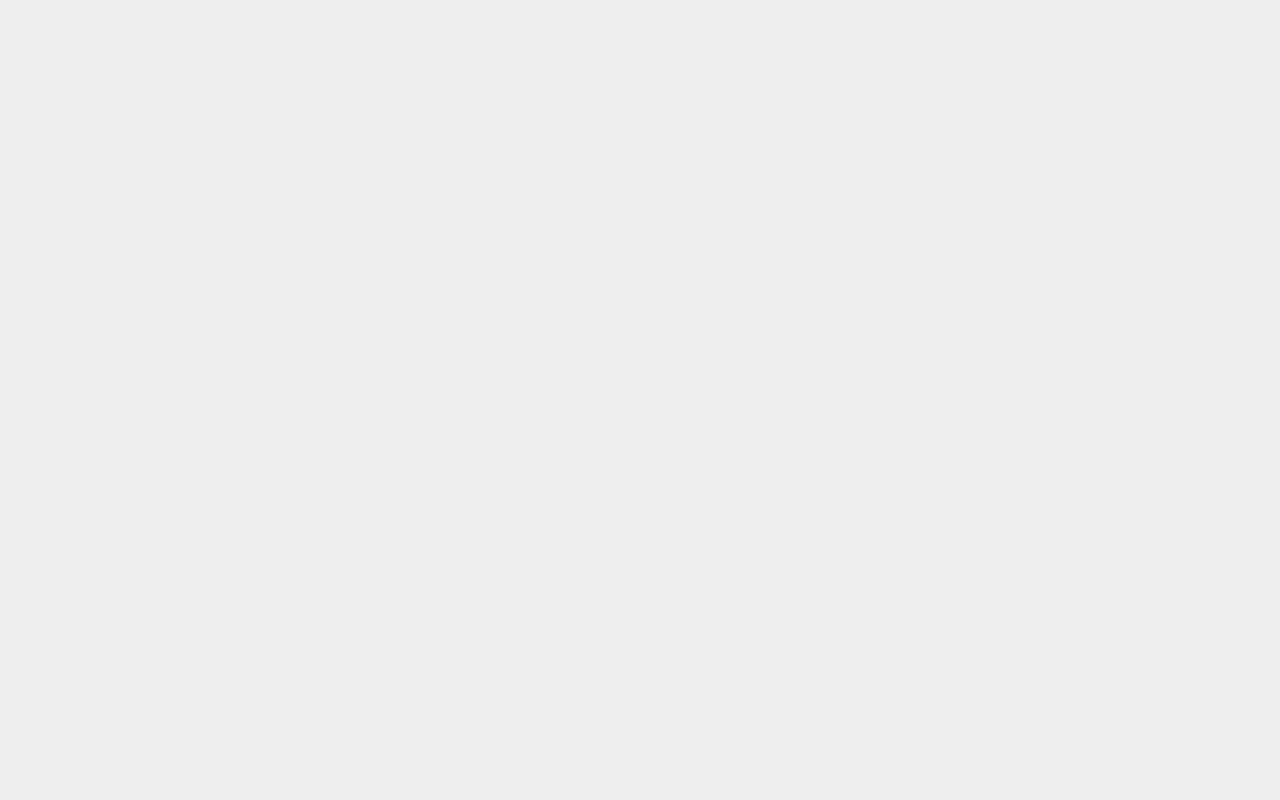
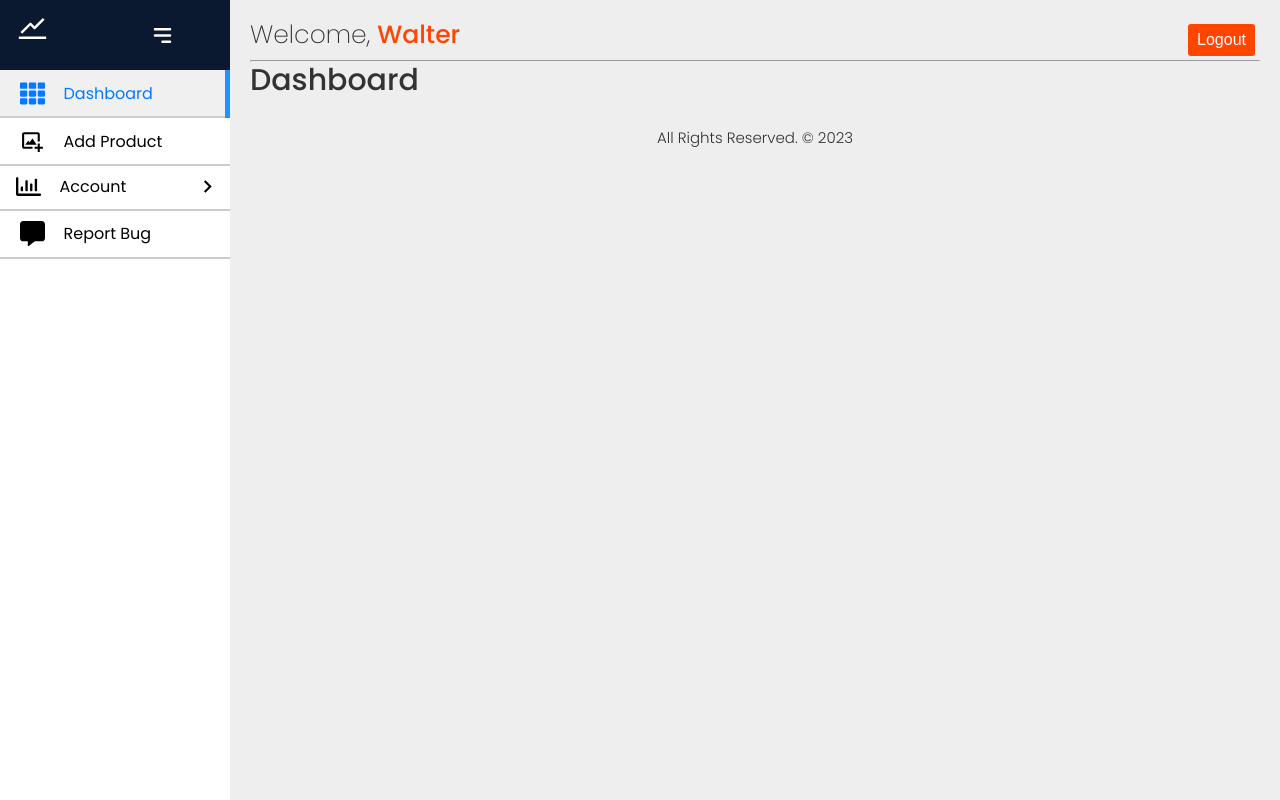
Before and after one commit to WalterIt/inventory, a React (Create React App) app in the folder frontend/: page /dashboard in a window 1280 px wide. Before the commit this address had no page. Built offline with nearby package versions, Linux system fonts and the light colour scheme.

Commit message:
15 Created Header, Footer and Layout Component JSX, Dashboard Initial Setup, Get The Sidebar Code, Created Sidebar Component

```diff
--- a/frontend/src/App.js
+++ b/frontend/src/App.js
@@ -1,8 +1,11 @@
 import { BrowserRouter, Route, Routes } from "react-router-dom";
+import Layout from "./components/layout/Layout";
+import Sidebar from "./components/sidebar/Sidebar";
 import ForgotPassword from "./pages/auth/ForgotPassword";
 import Login from "./pages/auth/Login";
 import Register from "./pages/auth/Register";
 import ResetPassword from "./pages/auth/ResetPassword";
+import Dashboard from "./pages/dashboard/Dashboard";
 import Home from "./pages/Home/Home";
 
 function App() {
@@ -14,6 +17,16 @@
         <Route path="/register" element={<Register />} />
         <Route path="/forgot-password" element={<ForgotPassword />} />
         <Route path="/reset-password/:resetToken" element={<ResetPassword />} />
+        <Route
+          path="/dashboard"
+          element={
+            <Sidebar>
+              <Layout>
+                <Dashboard />
+              </Layout>
+            </Sidebar>
+          }
+        />
       </Routes>
     </BrowserRouter>
   );
--- /dev/null
+++ b/frontend/src/components/footer/Footer.js
@@ -0,0 +1,7 @@
+export default function Footer() {
+  return (
+    <div className="--flex-center --py2">
+      <p>All Rights Reserved. &copy; {new Date().getFullYear()}</p>
+    </div>
+  );
+}
--- /dev/null
+++ b/frontend/src/components/header/Header.js
@@ -0,0 +1,14 @@
+export default function Header() {
+  return (
+    <div className="--pad header">
+      <div className="--flex-between">
+        <h3>
+          <span className="--fw-thin">Welcome, </span>
+          <span className="--color-danger">Walter</span>
+        </h3>
+        <button className="--btn --btn-danger">Logout</button>
+      </div>
+      <hr />
+    </div>
+  );
+}
--- /dev/null
+++ b/frontend/src/components/layout/Layout.js
@@ -0,0 +1,15 @@
+import Footer from "../footer/Footer";
+import Header from "../header/Header";
+
+export default function Layout({ children }) {
+  return (
+    <>
+      <Header />
+      <div className="--pad" style={{ minHeigth: "80vh" }}>
+        {children}
+      </div>
+
+      <Footer />
+    </>
+  );
+}
--- /dev/null
+++ b/frontend/src/components/sidebar/Sidebar.js
@@ -0,0 +1,46 @@
+import { AiOutlineStock } from "react-icons/ai";
+import React, { useState } from "react";
+import "./Sidebar.scss";
+import { HiMenuAlt3 } from "react-icons/hi";
+import menu from "../../data/sidebar";
+import SidebarItem from "./SidebarItem";
+import { Link } from "react-router-dom";
+
+export default function Sidebar({ children }) {
+  const [isOpen, setIsOpen] = useState(true);
+
+  function toggle() {
+    return setIsOpen(!isOpen);
+  }
+  return (
+    <div className="layout">
+      <div className="sidebar" style={{ width: isOpen ? "230px" : "60px" }}>
+        <div className="top_section">
+          <div className="logo" style={{ display: isOpen ? "block" : "none" }}>
+            <Link to="/">
+              <AiOutlineStock size={35} style={{ cursor: "pointer" }} />
+            </Link>
+          </div>
+          <div
+            className="bars"
+            style={{ marginLeft: isOpen ? "100px" : "0px" }}
+          >
+            <HiMenuAlt3 size={25} onClick={toggle} />
+          </div>
+        </div>
+
+        {menu.map((item, index) => {
+          return <SidebarItem key={index} item={item} isOpen={isOpen} />;
+        })}
+      </div>
+      <main
+        style={{
+          paddingLeft: isOpen ? "230px" : "60px",
+          transition: "all .5s",
+        }}
+      >
+        {children}
+      </main>
+    </div>
+  );
+}
--- /dev/null
+++ b/frontend/src/components/sidebar/Sidebar.scss
@@ -0,0 +1,145 @@
+.layout {
+  display: flex;
+}
+main {
+  width: 100%;
+  // padding: 20px;
+  color: #ccc;
+}
+.sidebar {
+  position: fixed;
+  top: 0;
+  left: 0;
+  width: 230px;
+  height: 100vh;
+  flex-shrink: 0;
+  background-color: var(--color-white);
+  overflow: auto;
+  color: var(-color-dark);
+  transition: all 0.5s;
+}
+
+.top_section {
+  display: flex;
+  align-items: center;
+  padding: 10px 15px;
+  // border-bottom: 2px solid #ccc;
+  transition: all 0.5s;
+  background-color: var(--dark-blue);
+  height: 70px;
+}
+.logo {
+  font-size: 30px;
+  color: var(--color-white);
+}
+.bars {
+  display: flex;
+  font-size: 25px;
+  margin-left: 70px;
+  cursor: pointer;
+  color: var(--color-white);
+  transition: all 0.3s;
+}
+
+.bars:hover {
+  color: var(--color-primary);
+  font-size: 27px;
+}
+
+.sidebar-item {
+  padding: 0.75em 1em;
+  display: block;
+  // border-radius: 5px;
+  // border-bottom: 2px solid #ccc;
+  background-color: rgba(255, 255, 255, 0.1);
+  transition: background-color 0.15s;
+}
+
+.s-parent {
+  border-bottom: 2px solid #ccc;
+}
+
+.sidebar-item:hover {
+  background-color: #eee;
+}
+
+.sidebar-title {
+  display: flex;
+  font-size: 1.2em;
+  justify-content: space-between;
+  align-items: center;
+}
+
+.sidebar-title span {
+  display: flex;
+  justify-content: flex-start;
+  align-items: flex-start;
+  gap: 12px;
+  transition: all 0.5s;
+  font-size: 1.6rem;
+}
+
+.sidebar-title span .icon {
+  display: flex;
+  justify-content: center;
+  align-items: center;
+  width: 1.5em;
+  font-size: 25px;
+}
+
+.sidebar-title .arrow-icon {
+  cursor: pointer;
+  transition: all 0.5s;
+}
+
+.sidebar-item.open > .sidebar-title .arrow-icon {
+  transform: rotate(90deg);
+}
+
+.sidebar-content {
+  padding-top: 0.25em;
+  height: 0;
+  overflow: hidden;
+}
+.sidebar-item.open > .sidebar-content {
+  height: auto;
+}
+
+.s-child {
+  border: 1px solid #ccc;
+  border-radius: 3px;
+  margin-top: 5px;
+}
+
+.s-child:hover {
+  border: 1px solid var(--light-blue);
+}
+
+a {
+  color: var(--colo-dark);
+  text-decoration: none;
+  transition: all 0.2s;
+}
+
+.active {
+  color: var(--color-primary);
+  display: block;
+  position: relative;
+  width: 100%;
+  height: auto;
+  background-color: #eee;
+}
+
+.active::after {
+  content: "";
+  position: absolute;
+  width: 5px;
+  height: 100%;
+  right: 0;
+  top: 0;
+  background-color: var(--light-blue);
+}
+
+.sublink .sidebar-item .sidebar-title {
+  padding-left: 40px;
+}
--- /dev/null
+++ b/frontend/src/components/sidebar/SidebarItem.js
@@ -0,0 +1,70 @@
+import React, { useState } from "react";
+import { MdKeyboardArrowRight } from "react-icons/md";
+import { NavLink } from "react-router-dom";
+
+function activeLink({ isActive }) {
+  return isActive ? "active" : "link";
+}
+
+function activeSublink({ isActive }) {
+  return isActive ? "active" : "link";
+}
+
+export default function SidebarItem({ item, isOpen }) {
+  const [expandMenu, setExpandMenu] = useState(false);
+
+  if (item.childrens) {
+    return (
+      <div
+        className={
+          expandMenu ? "sidebar-item s-parent open" : "sidebar-item s-parent"
+        }
+      >
+        <div className="sidebar-title">
+          <span>
+            {item.icon && <div className="icon"> {item.icon}</div>}
+            {isOpen && <div>{item.title}</div>}
+          </span>
+          <MdKeyboardArrowRight
+            size={25}
+            className="arrow-icon"
+            onClick={() => setExpandMenu(!expandMenu)}
+          />
+        </div>
+        <div className="sidebar-content">
+          {item.childrens.map((child, index) => {
+            return (
+              <div key={index} className="s-child">
+                <NavLink to={child.path} className={activeSublink}>
+                  <div className="sidebar-item">
+                    <div className="sidebar-title">
+                      <span>
+                        {child.icon && (
+                          <div className="icon">{child.icon} </div>
+                        )}
+                        {isOpen && <div>{child.title} </div>}
+                      </span>
+                    </div>
+                  </div>
+                </NavLink>
+              </div>
+            );
+          })}
+        </div>
+      </div>
+    );
+  } else {
+    return (
+      <NavLink to={item.path} className={activeLink}>
+        <div className="sidebar-item s-parent">
+          <div className="sidebar-title">
+            <span>
+              {item.icon && <div className="icon">{item.icon} </div>}
+              {isOpen && <div>{item.title} </div>}
+            </span>
+          </div>
+        </div>
+      </NavLink>
+    );
+  }
+}
--- /dev/null
+++ b/frontend/src/data/sidebar.js
@@ -0,0 +1,36 @@
+import { FaTh, FaRegChartBar, FaCommentAlt } from "react-icons/fa";
+import { BiImageAdd } from "react-icons/bi";
+
+const menu = [
+  {
+    title: "Dashboard",
+    icon: <FaTh />,
+    path: "/dashboard",
+  },
+  {
+    title: "Add Product",
+    icon: <BiImageAdd />,
+    path: "/add-product",
+  },
+  {
+    title: "Account",
+    icon: <FaRegChartBar />,
+    childrens: [
+      {
+        title: "Profile",
+        path: "/profile",
+      },
+      {
+        title: "Edit Profile",
+        path: "/profile-update",
+      },
+    ],
+  },
+  {
+    title: "Report Bug",
+    icon: <FaCommentAlt />,
+    path: "/contact-us",
+  },
+];
+
+export default menu;
--- a/frontend/src/pages/Home/Home.scss
+++ b/frontend/src/pages/Home/Home.scss
@@ -64,7 +64,3 @@
     }
   }
 }
-
-span {
-  color : rgb(255, 253, 253);
-}
--- /dev/null
+++ b/frontend/src/pages/dashboard/Dashboard.js
@@ -0,0 +1,7 @@
+export default function Dashboard() {
+  return (
+    <div>
+      <h2>Dashboard</h2>
+    </div>
+  );
+}
```
